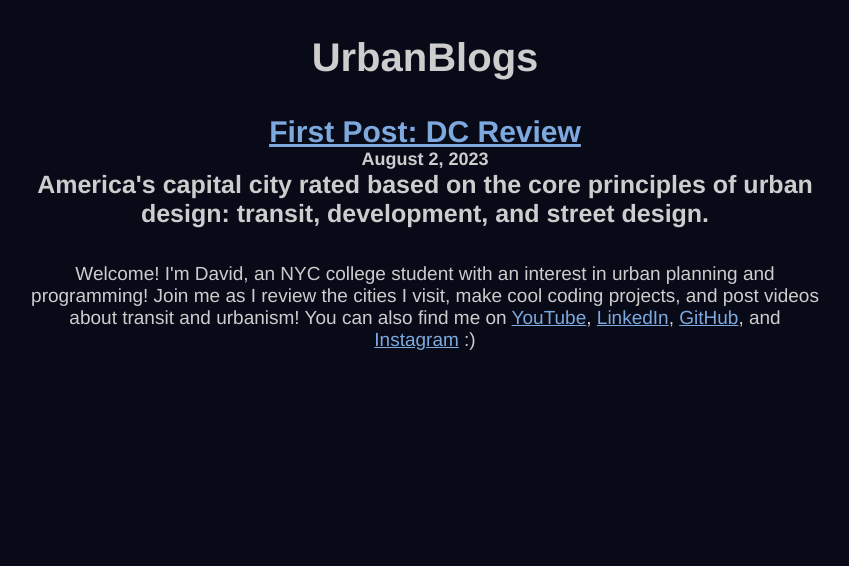
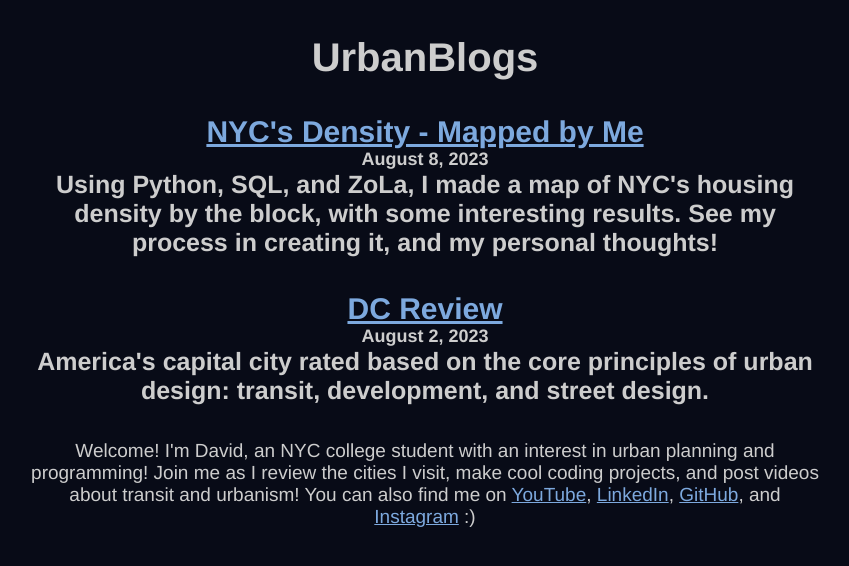
Before and after one commit to leomet07/UrbanBlogs, an Eleventy site: page index.html in a window 1280 px wide. Shown: the whole page, without its empty margins (215-1064 px from the left). Built offline with nearby package versions, Linux system fonts and the light colour scheme; Eleventy itself is replaced by a stand-in of ours; files that its build step writes are made by us from their sources.

Commit message:
started nycdensitymapper post

```diff
--- a/index.html
+++ b/index.html
@@ -4,9 +4,18 @@ title: 'UrbanBlogs'
 description: Welcome! I'm David, an NYC college student with an interest in urban planning and programming! Join me as I review the cities I visit, make cool coding projects, and post videos about transit and urbanism!
 ---
 
+<!-- upcoming posts: small-town "urbanism", 15-minute city: a nyc example, my density map, my youtube nycmv2 -->
+
 <h1>UrbanBlogs</h1>
 
-<h2 class="no_bottom_margin"><a href="/posts/dc">First Post: DC Review</a></h2>
+<h2 class="no_bottom_margin"><a href="/posts/densitymapper">NYC's Density - Mapped by Me</a></h2>
+
+<span class="no_margin"><h4><time datetime="2023-08-02"> August 8, 2023</time></h4></span>
+
+<h3 class="no_margin">Using Python, SQL, and ZoLa, I made a map of NYC's housing density by the block, with some interesting results. See my process in creating it, and my personal thoughts!</h3>
+
+
+<h2 class="no_bottom_margin"><a href="/posts/dc">DC Review</a></h2>
 
 <span class="no_margin"><h4><time datetime="2023-08-02"> August 2, 2023</time></h4></span>
 
```
Also changed, not shown: posts/densitymapper.md (added, +13 -0 lines).
